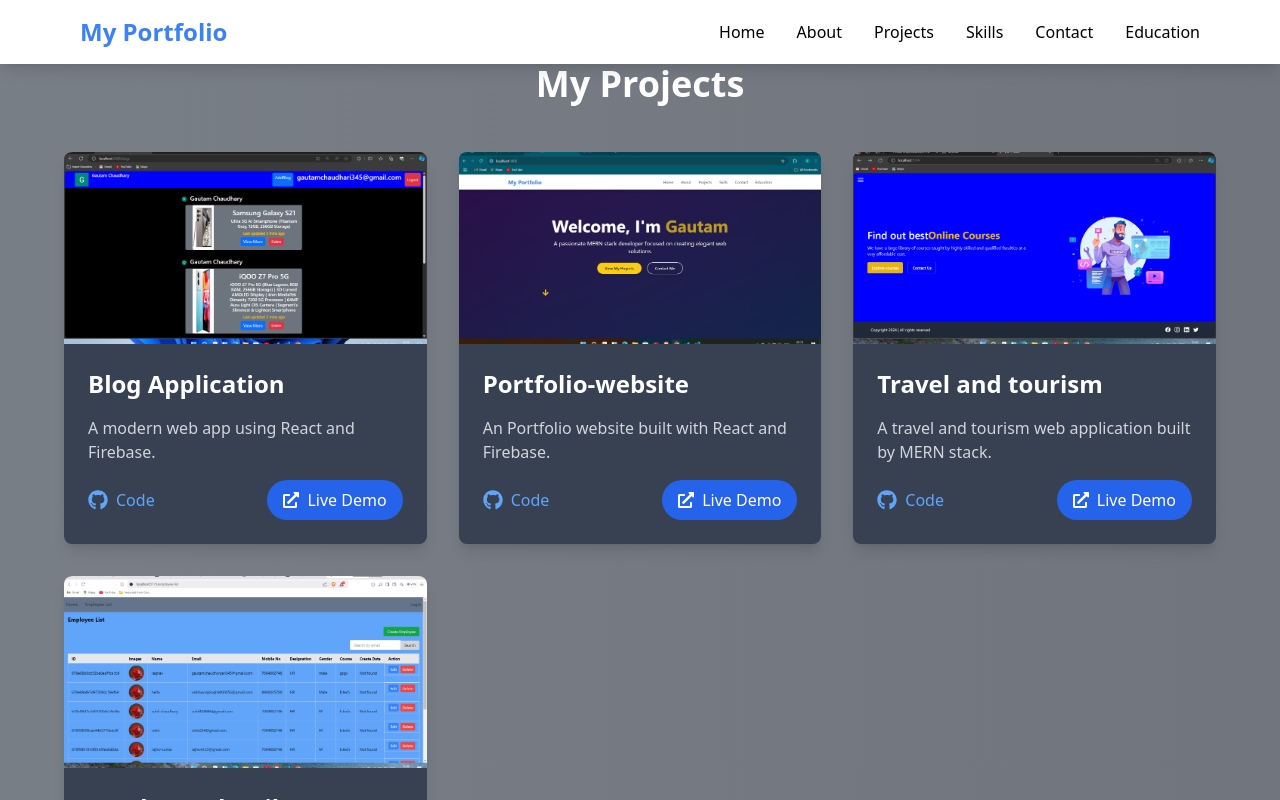
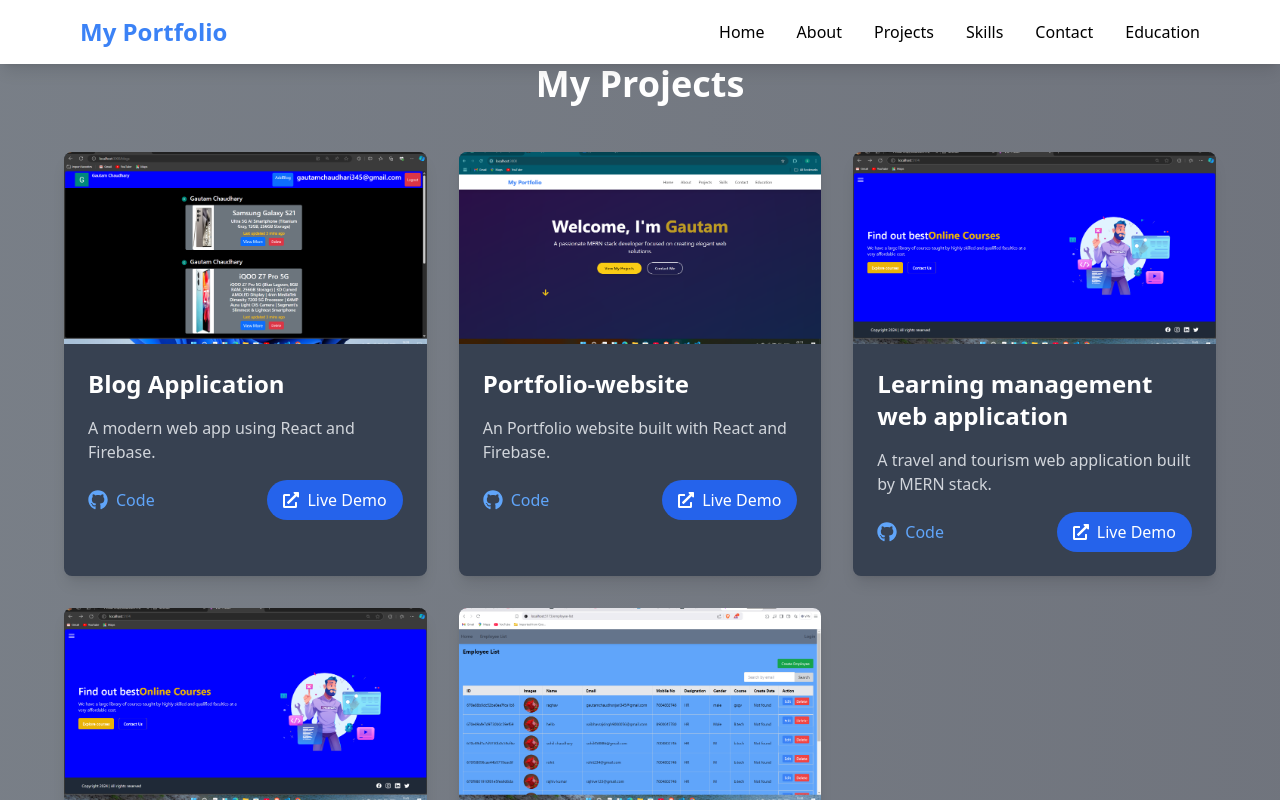
Before and after one commit to Gautamchaudhari345/my-portfolio, a React (Create React App) app: page /projects in a window 1280 px wide. Shown: the top 800 px of the page. Built offline with nearby package versions, Linux system fonts and the light colour scheme.

Commit message:
Added new feature for user login

```diff
--- a/src/Component/Projects.jsx
+++ b/src/Component/Projects.jsx
@@ -19,9 +19,16 @@ const projects = [
   },
 
   {
+    title: 'Learning management web application  ',
+    description: 'A travel and tourism web application  built by MERN stack.',
+    link: 'https://learninh-msnshement-git-main-gautamchaudhari345s-projects.vercel.app/s',
+    github: 'https://github.com/yourusername/project-three',
+    image: '/Asset/lms.png',
+  },
+  {
     title: 'Travel and tourism ',
     description: 'A travel and tourism web application  built by MERN stack.',
-    link: 'https://learninh-msnshement-git-main-gautamchaudhari345s-projects.vercel.app/s',
+    link: 'https://trip-chat-nwtd-git-main-gautamchaudhari345s-projects.vercel.app/',
     github: 'https://github.com/yourusername/project-three',
     image: '/Asset/lms.png',
   },
```
